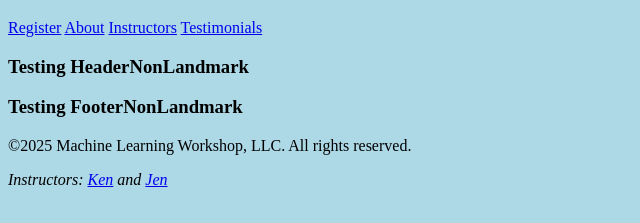
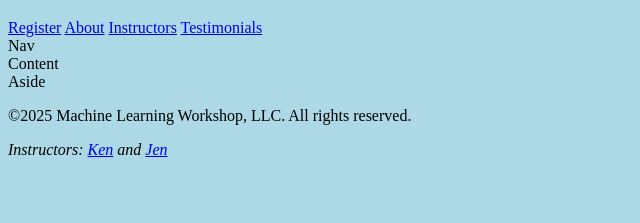
Before and after one commit to PookieBear278/first_html_demo_278, a plain HTML site: page index.html in a window 1280 px wide. Shown: the part 61-284 px from the top of the page, without its empty margins (0-640 px from the left). Drawn offline with Linux system fonts and the light colour scheme; a script that the page names is missing.

Commit message:
LAYOUT: Holy Grail part 1

```diff
--- a/index.html
+++ b/index.html
@@ -38,16 +38,13 @@
             <a href="#feedback">Testimonials</a>
         </nav>
        </header>
-       <article>
-        <header>
-            <h3>Testing HeaderNonLandmark</h3>
-        </header>
-        <!--Non-landmark header-->
-        <footer>
-            <h3>Testing FooterNonLandmark</h3>
-        </footer>
-        <!--Non-landmark footer-->
-       </article>
+       <nav>Nav</nav>
+       <main>
+        Content
+       </main>
+       <aside>
+        Aside
+       </aside>
        <footer>
         <!--The implicit role of this is contentinfo in AOM-->
         <p>&COPY;2025 Machine Learning Workshop, LLC. All rights reserved.</p>
```
